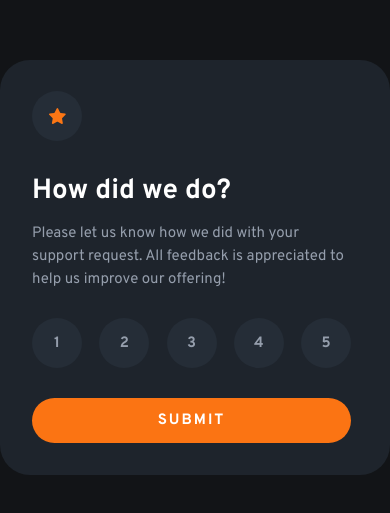
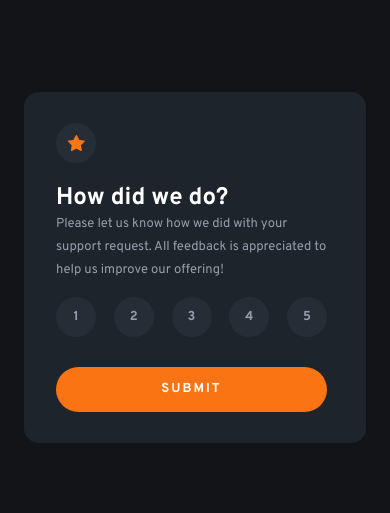
Before and after one commit to mathieuc22/interactive-rating-component-main, a Vue app: page / in a window 390 px wide. Shown: the part 155-668 px from the top of the page. Built offline with nearby package versions, Linux system fonts and the light colour scheme.

Commit message:
Mobile design

```diff
--- a/src/App.vue
+++ b/src/App.vue
@@ -18,5 +18,10 @@ import Rating from './components/Rating.vue'
   display: flex;
   align-items: center;
   justify-content: center;
+  padding: 24px;
+
+  @media screen and (max-width: 768px) {
+    font-size: 13px;
+  }
 }
 </style>
--- a/src/components/Rating.vue
+++ b/src/components/Rating.vue
@@ -56,6 +56,11 @@ function showModal() {
   flex-direction: column;
   justify-content: space-between;
 
+  @media screen and (max-width: 768px) {
+    height: unset;
+    border-radius: 15px;
+  }
+
   &--centered {
     align-items: center;
     text-align: center;
@@ -104,6 +109,12 @@ function showModal() {
   display: flex;
   align-items: center;
   justify-content: center;
+
+  @media screen and (max-width: 768px) {
+    height: 40px;
+    width: 40px;
+  }
+
 }
 
 .button {
```
